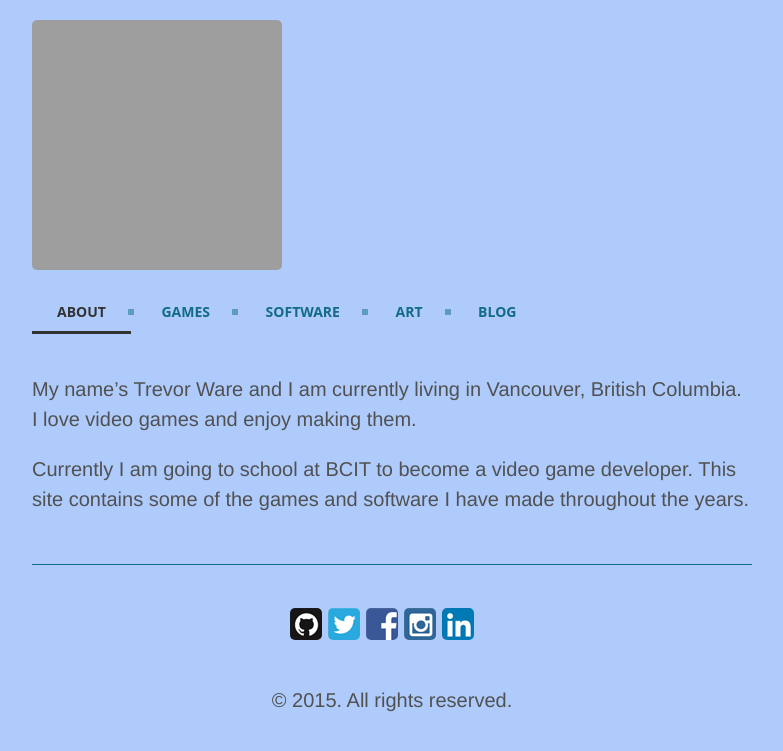
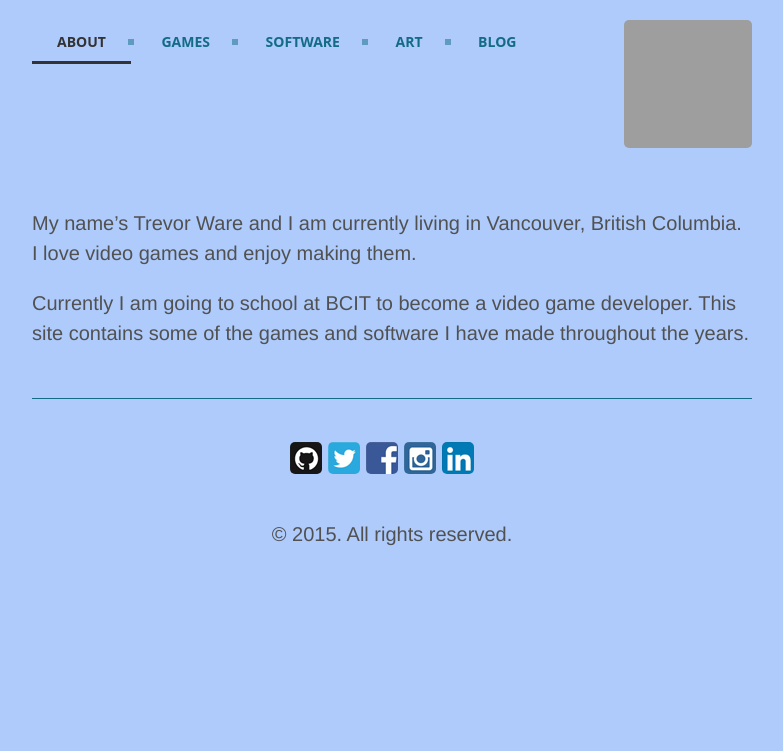
Before and after one commit to twarrre/twarrre.github.io, a Jekyll site: the page built from index.md, in a window 1280 px wide. Shown: the top 751 px of the page, without its empty margins (248-1031 px from the left). Built offline with Jekyll 4.4.1, drawn with Linux system fonts in a browser that asks for light colours.

Commit message:
Formatting.

```diff
--- a/public/css/poole.css
+++ b/public/css/poole.css
@@ -465,6 +465,13 @@ a.pagination-item:hover {
 /**
  * Icons
  */
+
+ .logo {
+  float: right;
+  width:128px;
+  height:128px;
+}
+
 .icon-container {
   margin-left: auto;
   margin-right: auto;
```
